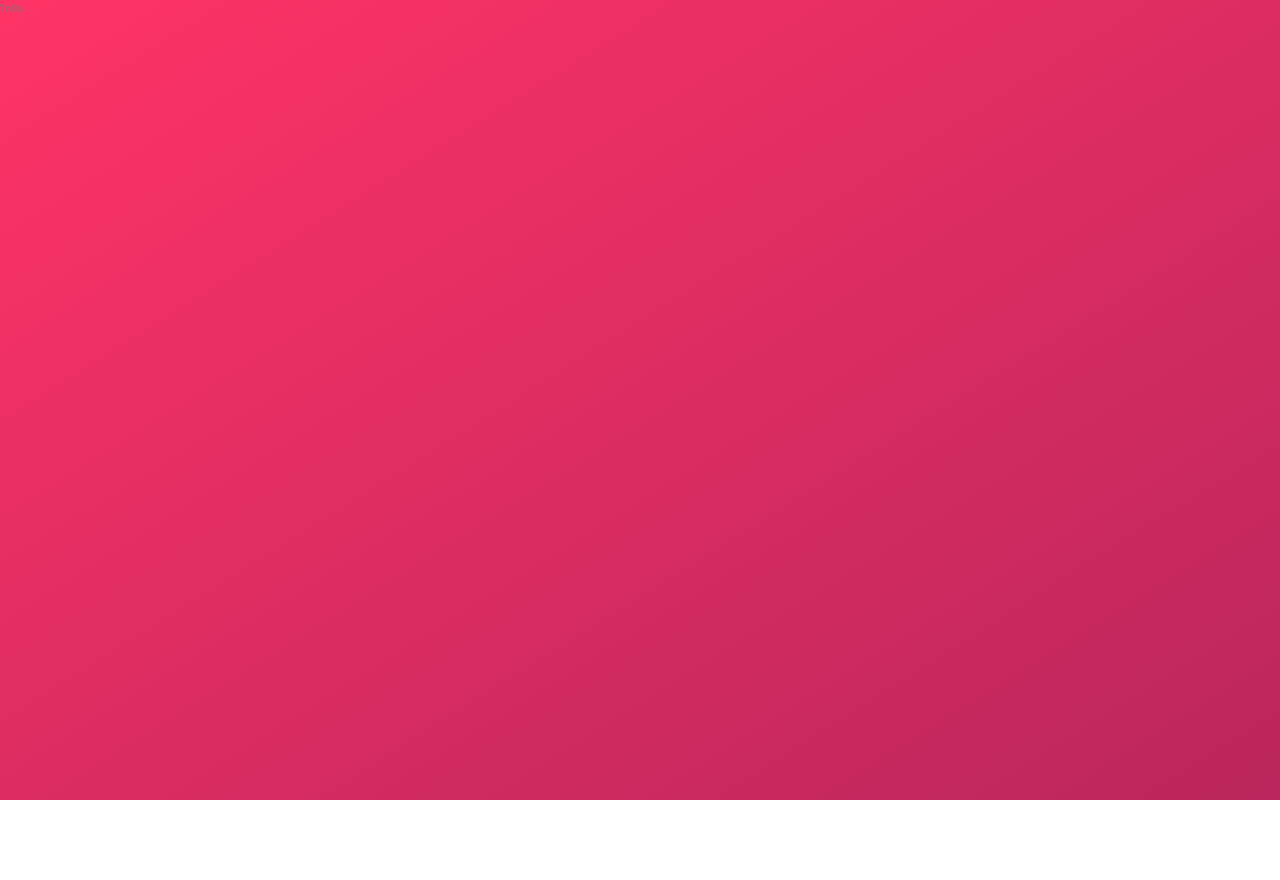
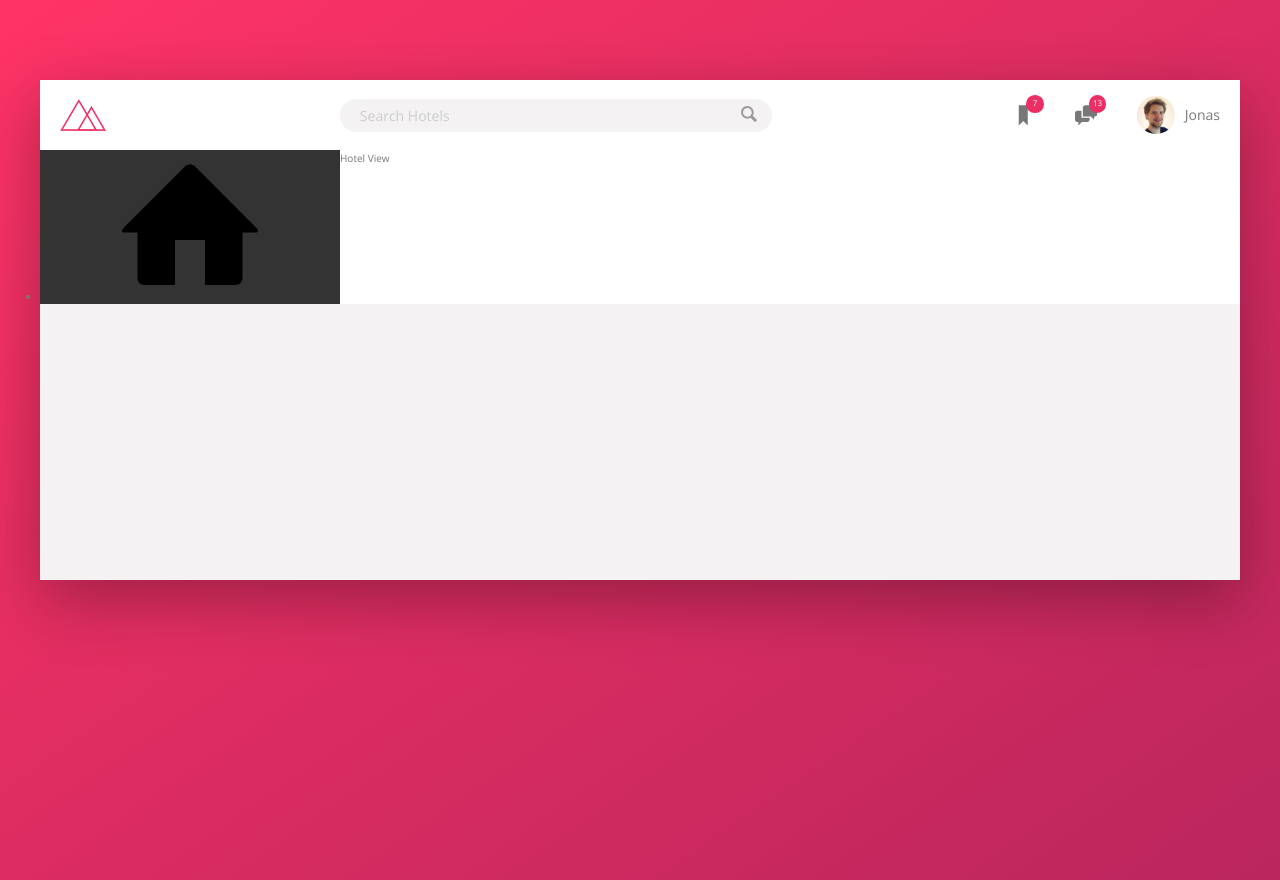
Before and after one commit to JacquesBeets/trillo-flexbox, a website: page index.html in a window 1280 px wide. Before the commit the page ends 800 px from the top, so only its background shows below. Drawn offline with nearby package versions, Linux system fonts and the light colour scheme.

Commit message:
top navigation completed

```diff
--- a/index.html
+++ b/index.html
@@ -13,7 +13,57 @@
 </head>
 
 <body>
-    Trillo
+    <div class="container">
+        <header class="header">
+            <img src="img/logo.png" alt="trillo logo" class="logo">
+
+            <form action="#" class="search">
+                <input type="text" class="search__input" placeholder="Search Hotels">
+                <button class="search__button">
+                    <svg class="search__icon">
+                        <use xlink:href="img/icons/sprite.svg#icon-magnifying-glass"></use>
+                    </svg>
+                </button>
+            </form>
+
+            <nav class="user-nav">
+                <div class="user-nav__icon-box">
+                    <svg class="user-nav__icon">
+                        <use xlink:href="img/icons/sprite.svg#icon-bookmark"></use>
+                    </svg>
+                    <span class="user-nav__notification">7</span>
+                </div>
+                <div class="user-nav__icon-box">
+                    <svg class="user-nav__icon">
+                        <use xlink:href="img/icons/sprite.svg#icon-chat"></use>
+                    </svg>
+                    <span class="user-nav__notification">13</span>
+                </div>
+                <div class="user-nav__user">
+                    <img src="img/user.jpg" alt="User Photo" class="user-nav__user-photo">
+                    <span class="user-nav__user-name">Jonas</span>
+                </div>
+            </nav>
+        </header>
+        <div class="content">
+            <nav class="sidebar">
+                <ul class="side-nav">
+                    <li class="side-nav__item">
+                        <a href="#" class="side-nav__link">
+                            <svg class="side-nav__icon">
+                                <use xlink:href="img/icons/sprite.svg#icon-home"></use>
+                            </svg>
+                        </a>
+                    </li>
+                </ul>
+            </nav>
+
+
+            <main class="hotel-view">
+                Hotel View
+            </main>
+        </div>
+    </div>
 </body>
 
 </html>
--- a/sass/_base.scss
+++ b/sass/_base.scss
@@ -28,6 +28,8 @@ Grey dark 3: #999
   --color-grey-dark-1: #333;
   --color-grey-dark-2: #777;
   --color-grey-dark-3: #999;
+
+  --shadow-dark: 0 2rem 6rem rgba(0, 0, 0, 0.3);
 }
 
 * {
--- a/sass/_components.scss
+++ b/sass/_components.scss
@@ -0,0 +1,116 @@
+/////////////////////////////////////////
+
+//LOGO
+.logo {
+  height: 3.25rem;
+  margin-left: 2rem;
+}
+
+/////////////////////////////////////////
+//SEARCH
+
+.search {
+  flex: 0 0 40%;
+
+  display: flex;
+  align-items: center;
+  justify-content: center;
+
+  &__input {
+    font-family: inherit;
+    font-size: inherit;
+    background-color: var(--color-grey-light-2);
+    border: none;
+    color: inherit;
+    padding: 0.7rem 2rem;
+    border-radius: 100px;
+    width: 90%;
+    transition: all 0.2s ease-in-out;
+    margin-right: -3.25rem;
+
+    &:focus {
+      outline: none;
+      width: 100%;
+      background-color: var(--color-grey-light-3);
+    }
+
+    &::-webkit-input-placeholder {
+      font-weight: 100;
+      color: var(--color-grey-light-4);
+    }
+  }
+
+  &__input:focus + &__button {
+    background-color: var(--color-grey-light-2);
+  }
+
+  &__button {
+    border: none;
+    background-color: var(--color-grey-light-2);
+
+    &:focus {
+      outline: none;
+    }
+    &:active {
+      transform: translateY(2px);
+    }
+  }
+
+  &__icon {
+    height: 2rem;
+    width: 2rem;
+    fill: var(--color-grey-dark-3);
+  }
+}
+
+/////////////////////////////////////////
+// USER NAVIGATION
+
+.user-nav {
+  display: flex;
+  align-items: center;
+  align-self: stretch;
+
+  & > * {
+    //selects All direct children
+    padding: 0 2rem;
+    cursor: pointer;
+    height: 100%;
+    display: flex;
+    align-items: center;
+  }
+  & > *:hover {
+    background-color: var(--color-grey-light-2);
+  }
+
+  &__icon-box {
+    position: relative;
+  }
+
+  &__icon {
+    height: 2.25rem;
+    width: 2.25rem;
+    fill: var(--color-grey-dark-2);
+  }
+
+  &__notification {
+    font-size: 0.8rem;
+    height: 1.75rem;
+    width: 1.75rem;
+    border-radius: 50%;
+    background-color: var(--color-primary);
+    color: #fff;
+    position: absolute;
+    top: 1.5rem;
+    right: 1.1rem;
+    display: flex;
+    justify-content: center;
+    align-items: center;
+  }
+
+  &__user-photo {
+    height: 3.75rem;
+    border-radius: 50%;
+    margin-right: 1rem;
+  }
+}
--- a/sass/_layout.scss
+++ b/sass/_layout.scss
@@ -0,0 +1,33 @@
+.container {
+  max-width: 120rem;
+  margin: 8rem auto;
+  background-color: var(--color-grey-light-2);
+  box-shadow: var(--shadow-dark);
+
+  min-height: 50rem;
+}
+
+.header {
+  font-size: 1.4rem;
+  height: 7rem;
+  background-color: #fff;
+  border-bottom: var(--color-grey-light-2);
+
+  display: flex;
+  justify-content: space-between;
+  align-items: center;
+}
+
+.content {
+  display: flex;
+}
+
+.sidebar {
+  background-color: var(--color-grey-dark-1);
+  flex: 0 0 18%;
+}
+
+.hotel-view {
+  background-color: #fff;
+  flex: 1;
+}
```
Also changed, not shown: css/style.css, img/icons/SVG/aircraft-take-off.svg (added), img/icons/SVG/bookmark.svg (added), img/icons/SVG/chat.svg (added), img/icons/SVG/chevron-thin-right.svg (added), img/icons/SVG/home.svg (added), img/icons/SVG/key.svg (added), img/icons/SVG/location-pin.svg (added), img/icons/SVG/magnifying-glass.svg (added), img/icons/SVG/map.svg (added), img/icons/SVG/star.svg (added), img/icons/sprite.svg (added), img/sprite.svg (deleted).
